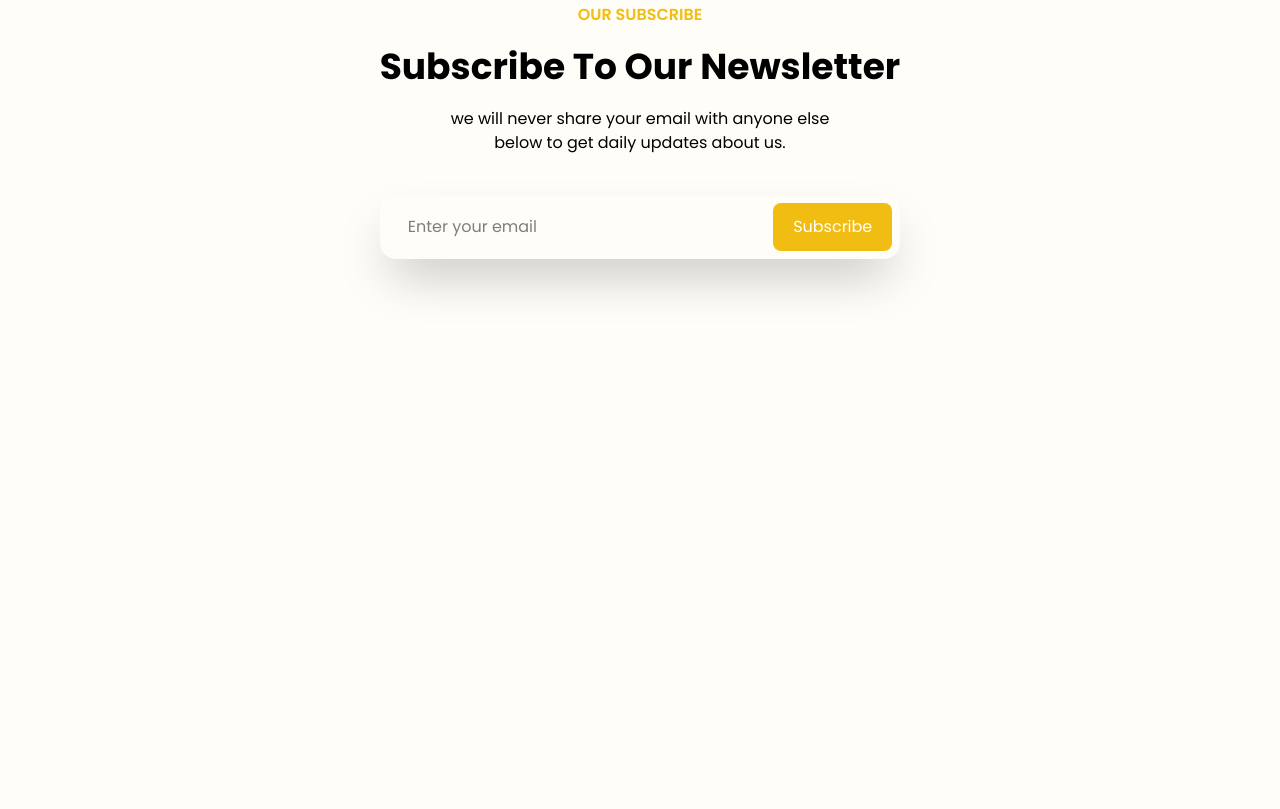
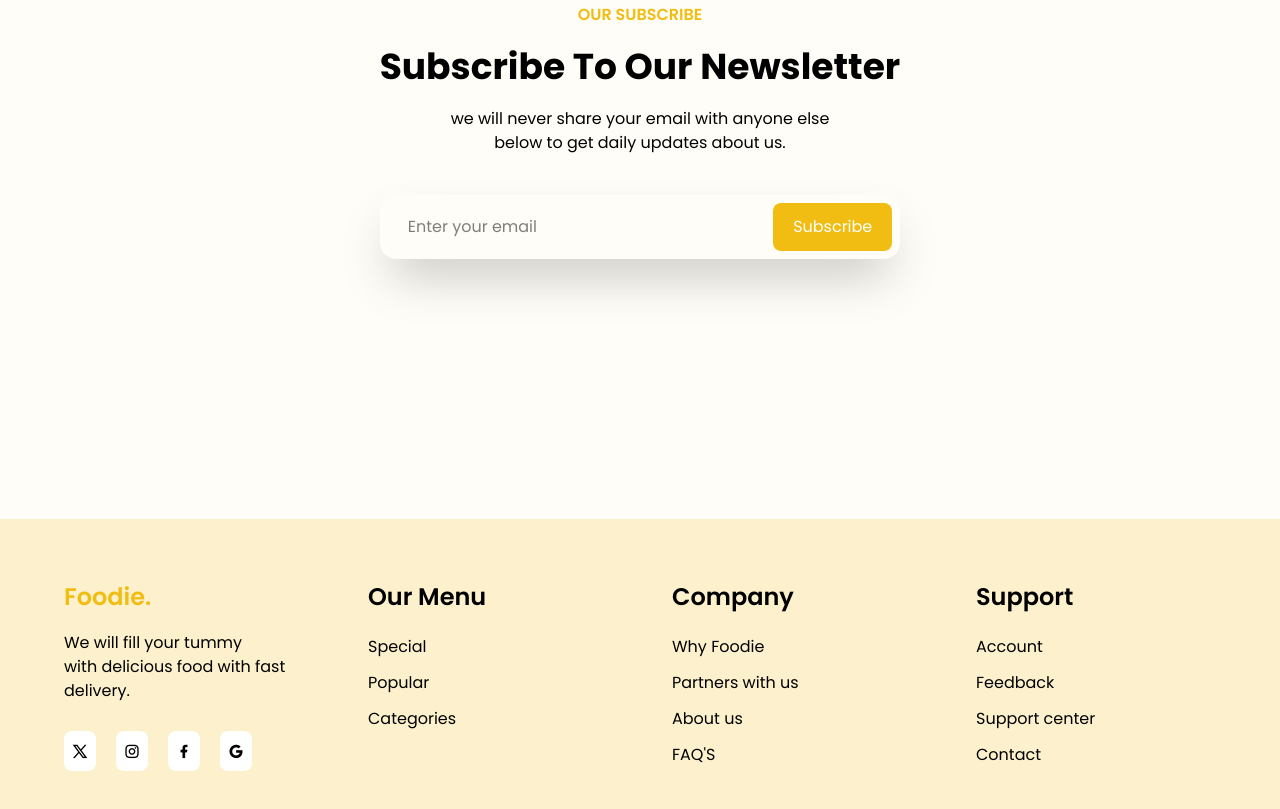
Before and after one commit to anasrajput99112-droid/foodie-website, a website: page index.html in a window 1280 px wide. Shown: the part 2885-3694 px from the top of the page. Before the commit the page ends 3244 px from the top, so only its background shows below. Drawn offline with nearby package versions, Linux system fonts and the light colour scheme.

Commit message:
add footer

```diff
--- a/index.html
+++ b/index.html
@@ -437,7 +437,55 @@
       </section>
   </main>
 
-  <footer></footer>
+  <footer class="mt-[10rem] bg-[#fcf1cc] py-15">
+    <div class="container">
+      <!--footer grid container-->
+      <div class="grid gap-16 md:grid-cols-2 lg:grid-cols-4">
+
+        <div>
+          <h1 class="text-[#F2bd12] text-[1.4rem] md:text-[1.5rem] font-semibold mb-4">Foodie.</h1>
+          <p class="max-w-[300px] mb-7">We will fill your tummy<br>with delicious food with fast delivery.</p>
+          <div class="flex gap-5">
+            <i class="bg-white p-[.5rem] rounded-[.5rem] ri-twitter-x-line"></i>
+            <i class="bg-white p-[.5rem] rounded-[.5rem] ri-instagram-line"></i>
+            <i class="bg-white p-[.5rem] rounded-[.5rem] ri-facebook-fill"></i>
+            <i class="bg-white p-[.5rem] rounded-[.5rem] ri-google-fill"></i>
+          </div>
+        </div>
+
+        <div>
+          <h1 class="font-semibold text-[1.5rem]">Our Menu</h1>
+          <div class="flex flex-col gap-3 mt-5">
+            <a href="" class="block transition-[.3s] hover:text-[#F2bd12]">Special</a>
+            <a href="" class="block transition-[.3s] hover:text-[#F2bd12]">Popular</a>
+            <a href="" class="block transition-[.3s] hover:text-[#F2bd12]">Categories</a>
+          </div>
+        </div>
+
+        <div>
+          <h1 class="font-semibold text-[1.5rem]">Company</h1>
+          <div class="flex flex-col gap-3 mt-5">
+            <a href="" class="block transition-[.3s] hover:text-[#F2bd12]">Why Foodie</a>
+            <a href="" class="block transition-[.3s] hover:text-[#F2bd12]">Partners with us</a>
+            <a href="" class="block transition-[.3s] hover:text-[#F2bd12]">About us</a>
+            <a href="" class="block transition-[.3s] hover:text-[#F2bd12]">FAQ'S</a>
+          </div>
+        </div>
+
+        <div>
+          <h1 class="font-semibold text-[1.5rem]">Support</h1>
+          <div class="flex flex-col gap-3 mt-5">
+            <a href="" class="block transition-[.3s] hover:text-[#F2bd12]">Account</a>
+            <a href="" class="block transition-[.3s] hover:text-[#F2bd12]">Feedback</a>
+            <a href="" class="block transition-[.3s] hover:text-[#F2bd12]">Support center</a>
+            <a href="" class="block transition-[.3s] hover:text-[#F2bd12]">Contact</a>
+          </div>
+        </div>
+
+
+      </div>
+    </div>
+  </footer>
 
   <script src="https://cdn.jsdelivr.net/npm/swiper@12/swiper-bundle.min.js"></script>
   <script src="/js/main.js"></script>
```
Also changed, not shown: src/output.css.
